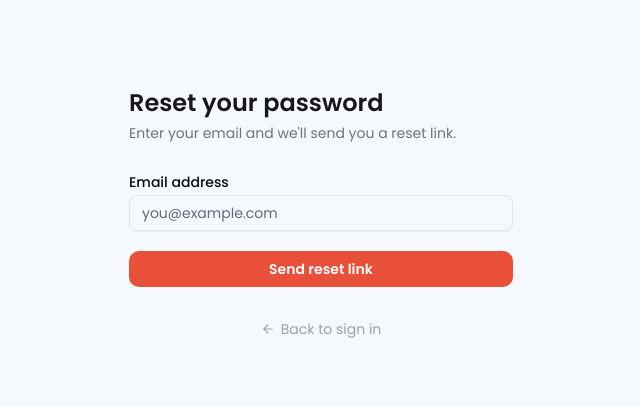
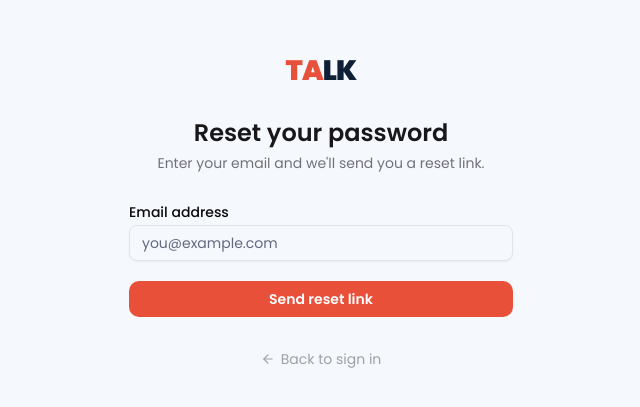
Before and after one commit to BillTalkTalent/TALK-Talent, a Next.js app: page /forgot-password in a window 1280 px wide. Shown: the part 187-594 px from the top of the page, without its empty margins (319-959 px from the left). Built offline with nearby package versions, Linux system fonts and the light colour scheme; no server answers.

Commit message:
Add TALK wordmark to forgot-password page (brand consistency)

```diff
--- a/app/forgot-password/page.tsx
+++ b/app/forgot-password/page.tsx
@@ -30,7 +30,14 @@ export default function ForgotPasswordPage() {
   return (
     <div className="flex min-h-screen items-center justify-center bg-[#F5F8FC] p-8">
       <div className="w-full max-w-sm space-y-8">
-        <div className="space-y-1">
+        {/* Logo */}
+        <div className="flex justify-center">
+          <span style={{ fontFamily: 'var(--font-poppins), system-ui', fontWeight: 900, fontSize: '1.75rem', lineHeight: 1, letterSpacing: '-0.03em', display: 'inline-flex', alignItems: 'baseline' }}>
+            <span style={{ color: '#E8503A' }}>TA</span>
+            <span style={{ color: '#0F1F35' }}>LK</span>
+          </span>
+        </div>
+        <div className="space-y-1 text-center">
           <h2 className="text-2xl font-semibold text-zinc-900">Reset your password</h2>
           <p className="text-sm text-zinc-500">
             Enter your email and we&apos;ll send you a reset link.
```
